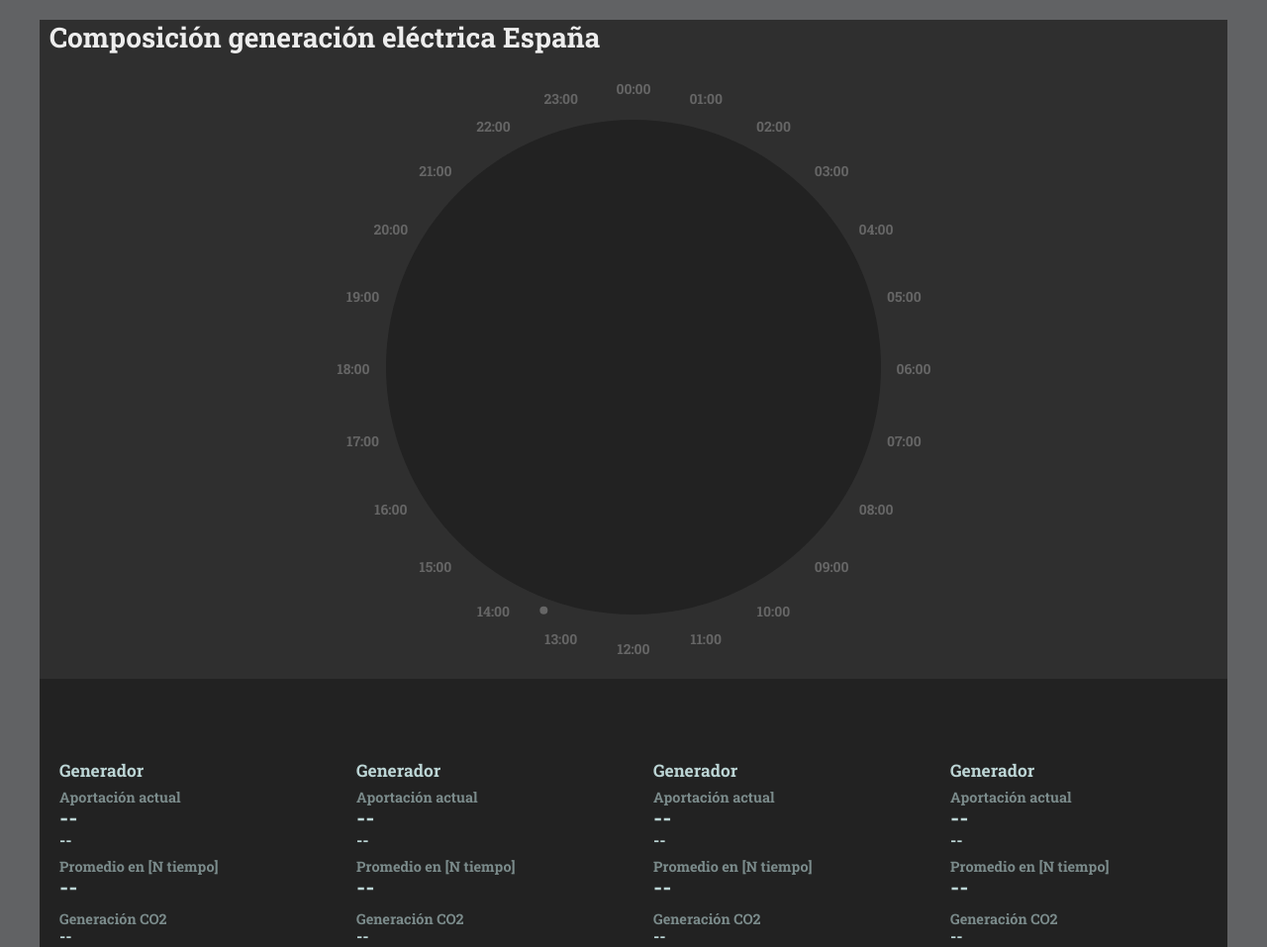
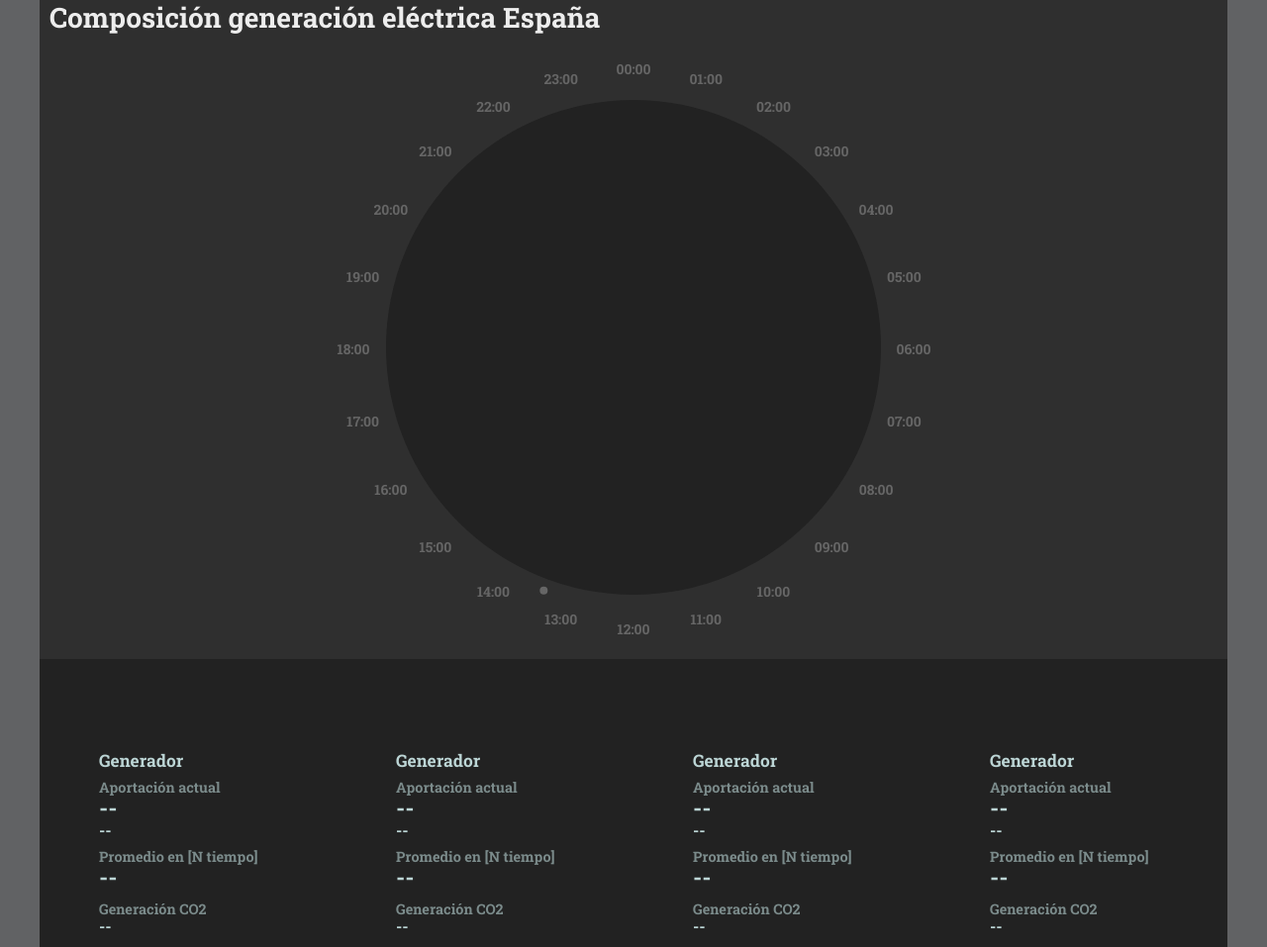
Before and after one commit to rubenbp/energia, a website: page public/index.html in a window 1280 px wide. Shown: the top 957 px of the page at 99% size. Drawn offline with Linux system fonts and the light colour scheme; no server answers.

Commit message:
Ajuste paddings

```diff
--- a/public/css/d3.css
+++ b/public/css/d3.css
@@ -47,11 +47,9 @@ h1, h2, h3, h4, h5, h6 {
 
 
 .container {
-    margin-right: auto;
-    margin-left: auto;
+    max-width: 1200px;
     width: 100%;
-    max-width: 1200px;
-    margin: 20px auto;
+    margin: 0 auto;
     background: #2f2f2f;
 }
 
@@ -68,12 +66,13 @@ section {
     border-color: #0f0;
 }
 
+
 svg {
     border-style: dashed;
     border-width: 1px;
     border-color: #00f;
-}*/
-
+}
+*/
 /*DEBUG
 
 
@@ -89,7 +88,6 @@ svg {
 */
 
 .title {
-
   padding: 10px 10px;
 }
 
@@ -104,13 +102,14 @@ p {
 }
 
 #energias {
+  padding-top: 10px;
   overflow: hidden;
   background-color: #222;
 }
 
 .energia {
     position: relative;
-    padding: 85px 20px 20px;
+    padding: 85px 60px 20px;
     font-weight: 600;
     font-size: .9em;
     color: #7B8B8B;
```
